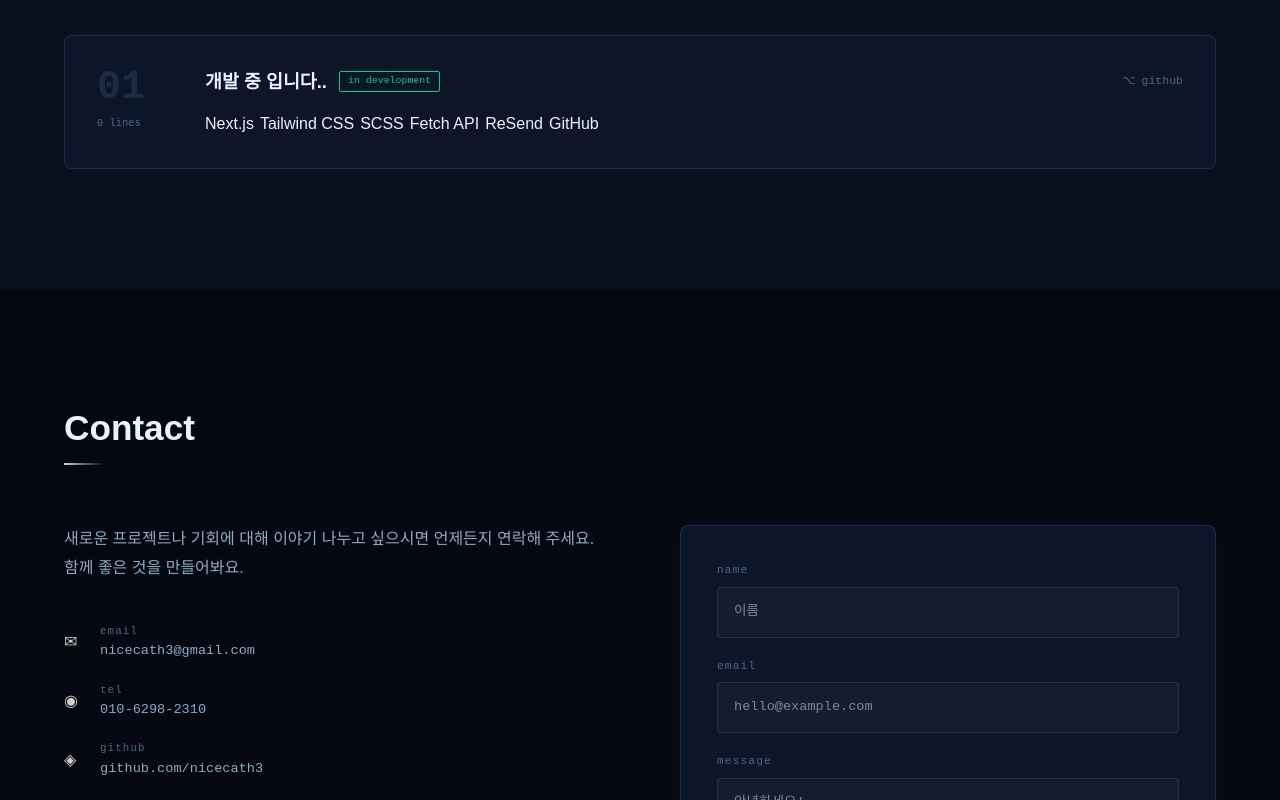
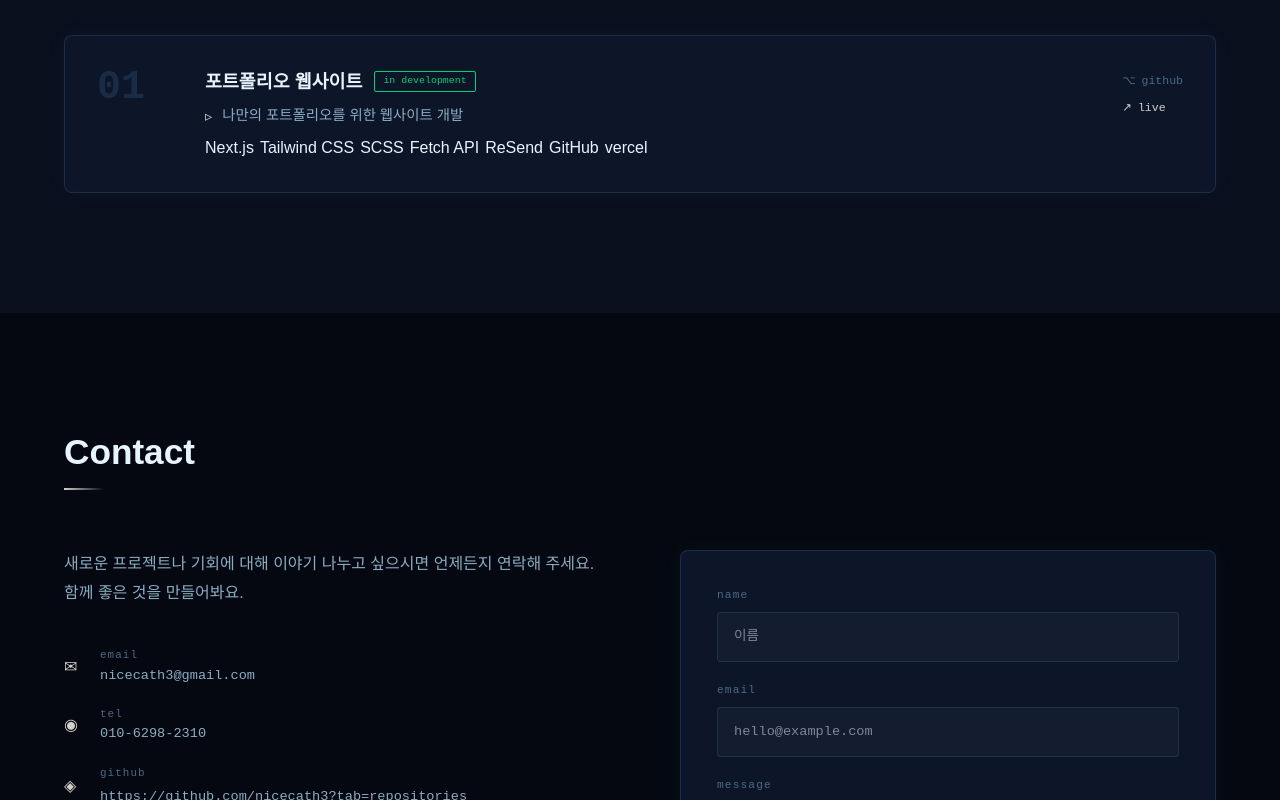
Before and after one commit to nicecath3/portfolio, a Next.js app: page /web in a window 1280 px wide. Shown: the part 2700-3500 px from the top of the page. Built offline with nearby package versions, Linux system fonts and the light colour scheme.

Commit message:
feat: 데이터 수정
1. 프로젝트 설명 및 url 추가
2. git a태그 추가

```diff
--- a/app/web/components/contact/index.tsx
+++ b/app/web/components/contact/index.tsx
@@ -54,7 +54,18 @@ export const Contact = () => {
                       {item.label}
                     </div>
 
-                    <div className={'contact_left_mono_text'}>{item.value}</div>
+                    {item.link ? (
+                      <a
+                        href={item.value}
+                        target="_blank"
+                        rel="noopener noreferrer"
+                        className="contact_left_mono_text"
+                      >
+                        {item.value}
+                      </a>
+                    ) : (
+                      <div className="contact_left_mono_text">{item.value}</div>
+                    )}
                   </div>
                 </div>
               ))}
--- a/app/web/components/contact/support.tsx
+++ b/app/web/components/contact/support.tsx
@@ -1,9 +1,10 @@
 export const ContactLeftInfo = [
-  { label: 'email', value: 'nicecath3@gmail.com', icon: '✉' },
-  { label: 'tel', value: '010-6298-2310', icon: '◉' },
+  { label: 'email', value: 'nicecath3@gmail.com', icon: '✉', link: false },
+  { label: 'tel', value: '010-6298-2310', icon: '◉', link: false },
   {
     label: 'github',
-    value: 'github.com/nicecath3',
+    value: 'https://github.com/nicecath3?tab=repositories',
     icon: '◈',
+    link: true,
   },
 ];
--- a/app/web/components/propject/project.scss
+++ b/app/web/components/propject/project.scss
@@ -42,13 +42,6 @@
   line-height: 1;
 }
 
-.project_lines {
-  font-family: var(--font-mono);
-  font-size: 0.65rem;
-  color: var(--text-muted);
-  margin-top: 8px;
-}
-
 .project_title_wrap {
   display: flex;
   align-items: center;
@@ -73,10 +66,19 @@
 }
 
 .project_desc {
+  display: flex;
+  align-items: flex-start;
+  gap: 10px;
+  font-size: 0.9rem;
   color: var(--text-secondary);
-  font-size: 0.9rem;
-  line-height: 1.7;
-  margin-bottom: 16px;
+  line-height: 1.0;
+  margin-bottom: 13px;
+
+  .icon{
+    color: var(--accent-cyan);
+    flex-shrink: 0;
+    margin-top: 1px;
+  }
 }
 
 .project_tags {
--- a/app/web/components/propject/project_card.tsx
+++ b/app/web/components/propject/project_card.tsx
@@ -11,7 +11,6 @@ export const ProjectCard = (props: propsType) => {
     <div className="border-glow project_card">
       <div>
         <span className={'project_number'}>{project.id}</span>
-        <div className={'project_lines'}>{project.lines} lines</div>
       </div>
 
       <div>
@@ -22,7 +21,14 @@ export const ProjectCard = (props: propsType) => {
           )}
         </div>
 
-        <p className={'project_desc'}>{project.description}</p>
+        {project.description.map((text, tIdx) => {
+          return (
+            <p className={'project_desc'} key={tIdx}>
+              <span className="experience-card__task-bullet">▹</span>
+              {project.description}
+            </p>
+          );
+        })}
 
         <div className={'project_tags'}>
           {project.stack.map((tech) => (
--- a/app/web/components/propject/support.tsx
+++ b/app/web/components/propject/support.tsx
@@ -1,7 +1,7 @@
 export interface projectType {
   id: string;
   title: string;
-  description: string;
+  description: string[];
   stack: string[];
   github: string;
   live: string;
@@ -12,11 +12,19 @@ export interface projectType {
 export const projects: projectType[] = [
   {
     id: '01',
-    title: '개발 중 입니다..',
-    description: '',
-    stack: ['Next.js', 'Tailwind CSS', 'SCSS', 'Fetch API', 'ReSend', 'GitHub'],
+    title: '포트폴리오 웹사이트',
+    description: ['나만의 포트폴리오를 위한 웹사이트 개발'],
+    stack: [
+      'Next.js',
+      'Tailwind CSS',
+      'SCSS',
+      'Fetch API',
+      'ReSend',
+      'GitHub',
+      'vercel',
+    ],
     github: 'https://github.com/nicecath3/portfolio',
-    live: '',
+    live: 'https://kgrportfolio.vercel.app/web',
     inDevelopment: true,
     lines: '0',
   },
--- a/app/web/page.tsx
+++ b/app/web/page.tsx
@@ -9,7 +9,6 @@ import { Contact } from '@/app/web/components/contact';
 import { Experience } from '@/app/web/components/experience';
 
 export default function Home() {
-  // 빌드용 배포
   return (
     <main>
       <NavBar />
```
